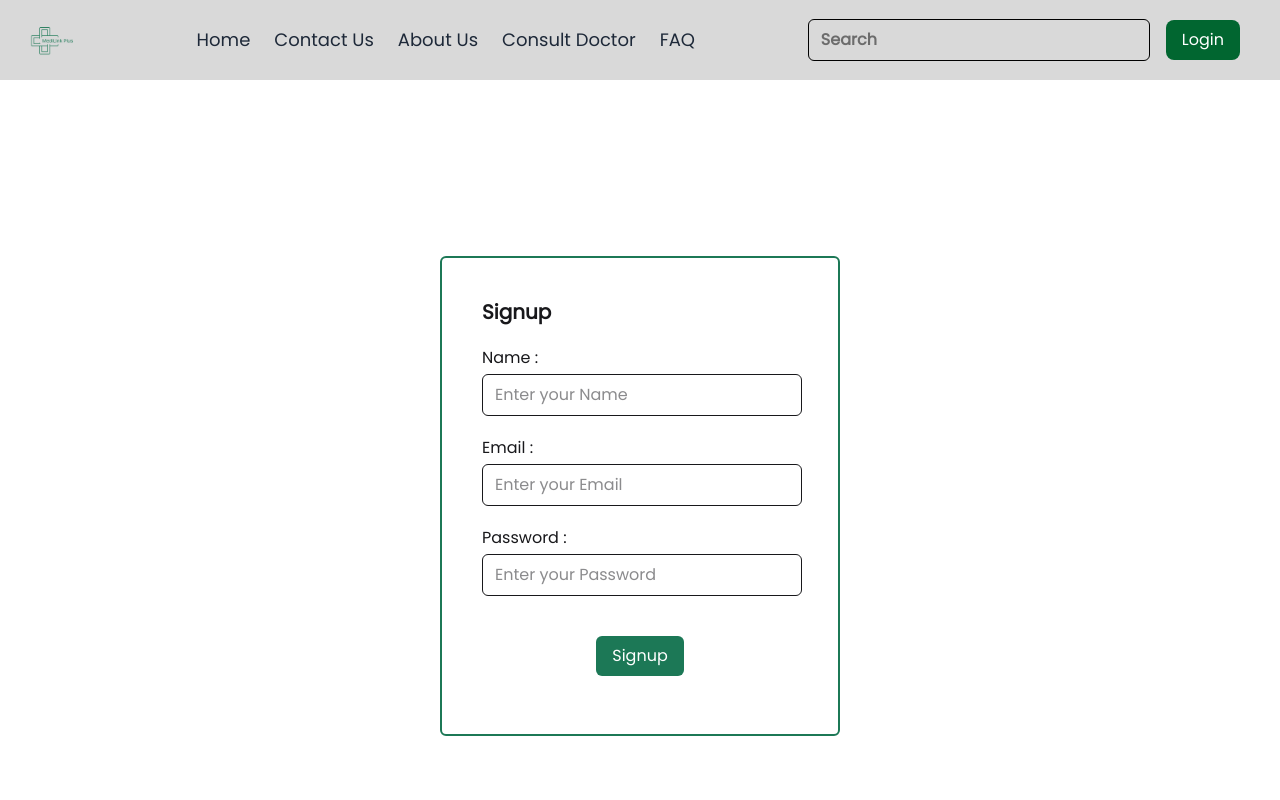
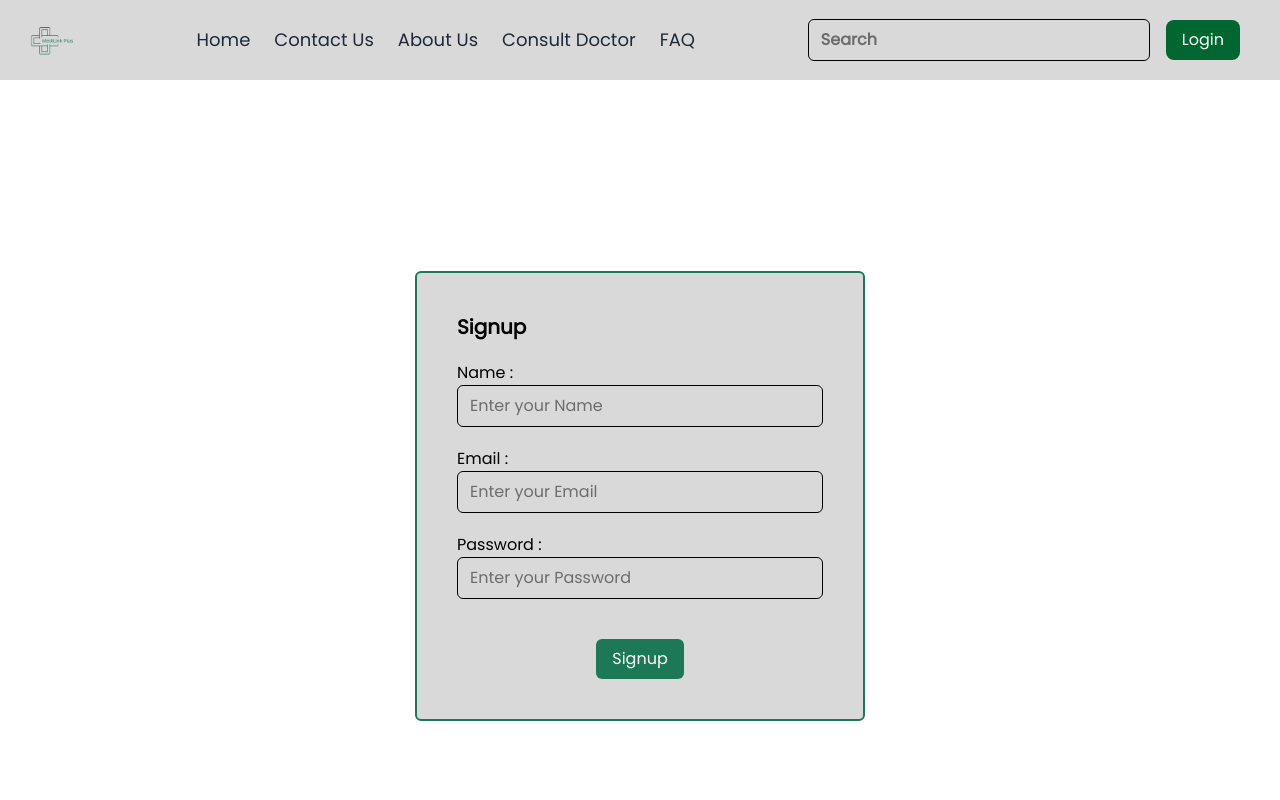
Before and after one commit to Vanshvala23/Med-Tech, a React (Vite) app in the folder client/: page /Signup in a window 1280 px wide. Shown: the top 800 px of the page. Built offline with nearby package versions, Linux system fonts and the light colour scheme.

Commit message:
Update Signup.jsx

```diff
--- a/client/src/components/Signup.jsx
+++ b/client/src/components/Signup.jsx
@@ -1,64 +1,108 @@
-import React from "react";
+import React, { useState } from "react";
 import { Link } from "react-router-dom";
-import Login from "./Login";
 import Navbar from "./Navbar";
 import Footer from "./Footer";
+
 function Signup() {
+  const [formData, setFormData] = useState({
+    name: "",
+    email: "",
+    password: "",
+  });
+
+  const [error, setError] = useState("");
+
+  // Handle Input Changes
+  const handleChange = (e) => {
+    setFormData({ ...formData, [e.target.name]: e.target.value });
+    setError(""); // Clear errors when typing
+  };
+
+  // Handle Form Submission
+  const handleSubmit = (e) => {
+    e.preventDefault();
+    const { name, email, password } = formData;
+
+    // Validation
+    if (!name || !email || !password) {
+      setError("All fields are required!");
+      return;
+    }
+
+    alert("Signup Successful! (This is just a frontend test)");
+  };
+
   return (
     <>
-    <Navbar/>
-    <div className="flex h-screen items-center justify-center ">
+      <Navbar />
+      <div className="flex h-screen items-center justify-center">
         <div
           id="my_modal_3"
-        className="border-[2px] border-[#1c7856] bg-white p-10 rounded-md w-100 h-120"
+          className="border-2 border-[#1c7856] bg-[#d9d9d9] text-black p-10 rounded-md w-[450px]"
         >
-        <div className="">
-          <form method="dialog">
-            {/* if there is a button in form, it will close the modal */}
-            <Link
-              to="/"
-              className="btn btn-sm btn-circle btn-ghost absolute right-2 top-2"
-            >
+          <form onSubmit={handleSubmit}>
+            {/* Close Button */}
+            <Link to="/" className="btn btn-sm btn-circle btn-ghost absolute right-2 top-2">
               ✕
             </Link>
-          </form>
+
             <h3 className="font-bold text-xl">Signup</h3>
+
+            {/* Error Message */}
+            {error && <p className="text-red-500 mt-3">{error}</p>}
+
+            {/* Name */}
             <div className="mt-5 space-y-2">
-            <span>Name :</span>
-            <br />
+              <label>Name :</label>
               <input
                 type="text"
+                name="name"
                 placeholder="Enter your Name"
-              className="w-80 py-2 px-3 border rounded-md outline-none mt-1"
+                className="w-full py-2 px-3 border rounded-md outline-none"
+                value={formData.name}
+                onChange={handleChange}
               />
             </div>
+
+            {/* Email */}
             <div className="mt-5 space-y-2">
-            <span>Email :</span>
-            <br />
+              <label>Email :</label>
               <input
-              type="text"
+                type="email"
+                name="email"
                 placeholder="Enter your Email"
-              className="w-80 py-2 px-3 border rounded-md outline-none mt-1"
+                className="w-full py-2 px-3 border rounded-md outline-none"
+                value={formData.email}
+                onChange={handleChange}
               />
             </div>
+
+            {/* Password */}
             <div className="mt-5 space-y-2">
-            <span>Password :</span>
-            <br />
+              <label>Password :</label>
               <input
                 type="password"
+                name="password"
                 placeholder="Enter your Password"
-              className="w-80 py-2 px-3 border rounded-md outline-none mt-1"
+                className="w-full py-2 px-3 border rounded-md outline-none"
+                value={formData.password}
+                onChange={handleChange}
               />
             </div>
+
+            {/* Submit Button */}
             <div className="mt-10 space-y-2 flex justify-around">
-            <button className="bg-[#1c7856] text-white py-2 px-4 rounded-md hover:bg-green-300 duration-300 cursor-pointer">
+              <button
+                type="submit"
+                className="bg-[#1c7856] text-white py-2 px-4 rounded-md hover:bg-green-300 duration-300 cursor-pointer"
+              >
                 Signup
               </button>
             </div>
+          </form>
         </div>
       </div>
-      </div>
-      <Footer/>
+      <Footer />
     </>
   );
 }
```
Lines whose indentation alone changed are shown as unchanged.
